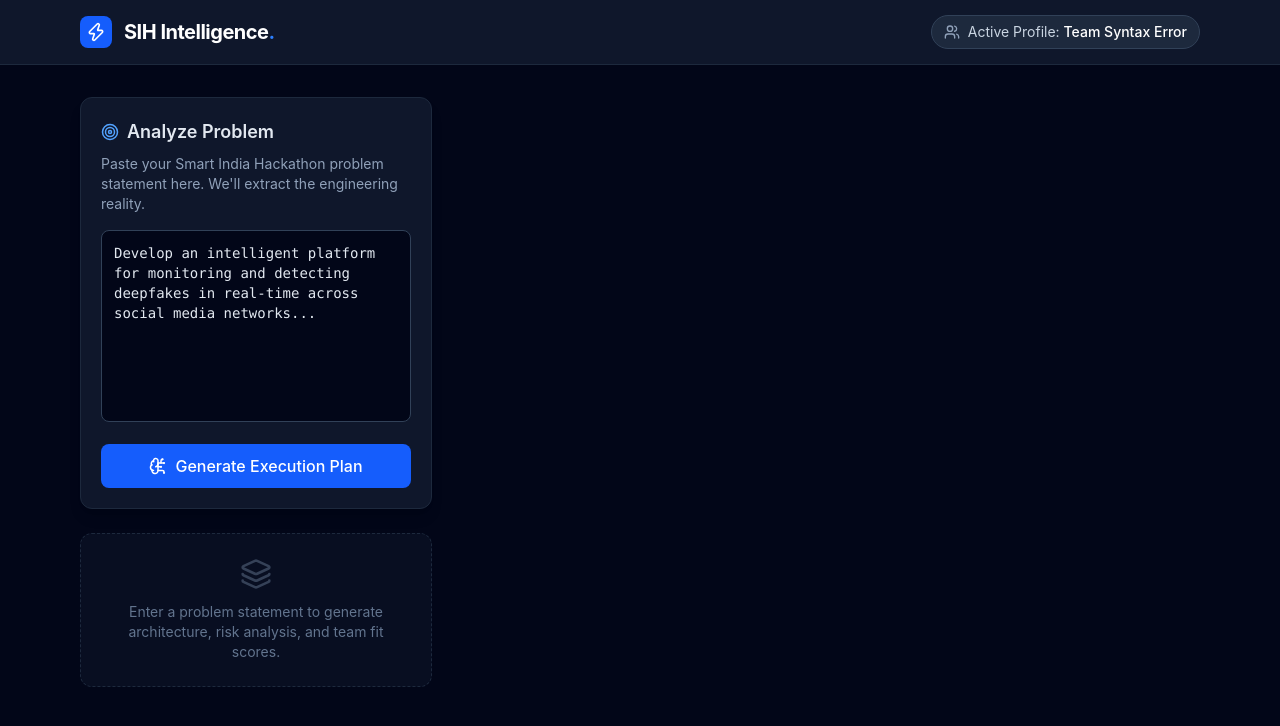
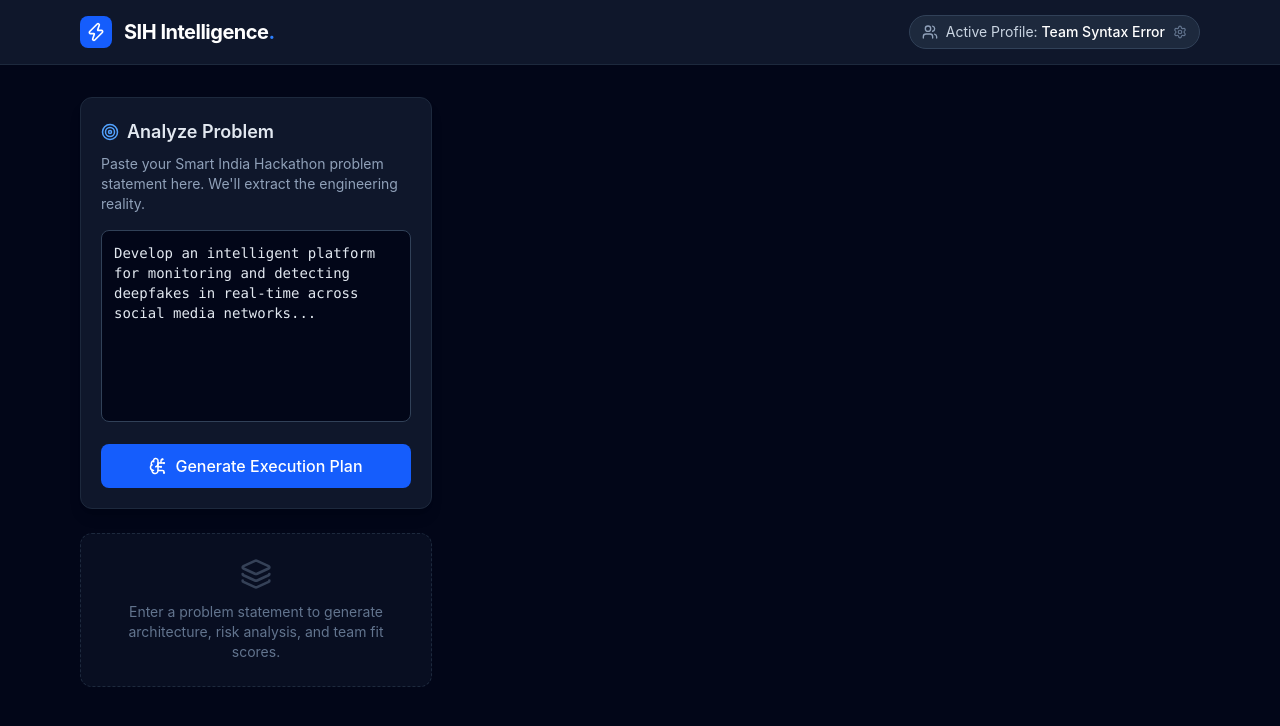
Before and after one commit to Aashutosh31/SIH-Intelligent-Problem-Analyzer, a React app in the folder frontend/: page / in a window 1280 px wide. Shown: the top 726 px of the page. Built offline with nearby package versions, Linux system fonts and the light colour scheme; no server answers; the HTML template or start-up script is replaced by a standard one.

Commit message:
feat(team): add team profile navigation

```diff
--- a/frontend/src/components/layout/Header.jsx
+++ b/frontend/src/components/layout/Header.jsx
@@ -1,30 +1,50 @@
-import { Zap, Users } from 'lucide-react';
+import { Zap, Users, Settings } from "lucide-react";
 
-const Header = ({ teamName = "Guest Team" }) => {
+const Header = ({
+  teamName = "Guest Team",
+  onTeamProfileClick,
+}) => {
   return (
     <header className="border-b border-slate-800 bg-slate-900 sticky top-0 z-10">
       <div className="max-w-6xl mx-auto px-4 h-16 flex items-center justify-between">
-
         {/* Logo Section */}
         <div className="flex items-center space-x-3">
           <div className="w-8 h-8 bg-blue-600 rounded-lg flex items-center justify-center">
             <Zap size={20} className="text-white" />
           </div>
+
           <h1 className="font-bold text-xl tracking-tight text-white">
-            SIH Intelligence<span className="text-blue-500">.</span>
+            SIH Intelligence
+            <span className="text-blue-500">.</span>
           </h1>
         </div>
 
-        {/* User / Team Profile Section */}
-        <div className="flex items-center space-x-4 text-sm">
-          <div className="flex items-center space-x-2 bg-slate-800 px-3 py-1.5 rounded-full border border-slate-700">
-            <Users size={16} className="text-slate-400" />
+        {/* Team Profile */}
+        <div className="flex items-center space-x-3 text-sm">
+          <button
+            type="button"
+            onClick={onTeamProfileClick}
+            className="group flex items-center space-x-2 bg-slate-800 px-3 py-1.5 rounded-full border border-slate-700 hover:border-slate-600 hover:bg-slate-750 transition-colors"
+            title="Open team profile"
+          >
+            <Users
+              size={16}
+              className="text-slate-400 group-hover:text-blue-400 transition-colors"
+            />
+
             <span className="text-slate-300">
-              Active Profile: <span className="text-white font-medium">{teamName}</span>
+              Active Profile:{" "}
+              <span className="text-white font-medium">
+                {teamName}
+              </span>
             </span>
-          </div>
+
+            <Settings
+              size={14}
+              className="text-slate-500 group-hover:text-slate-300 transition-colors"
+            />
+          </button>
         </div>
-
       </div>
     </header>
   );
```
